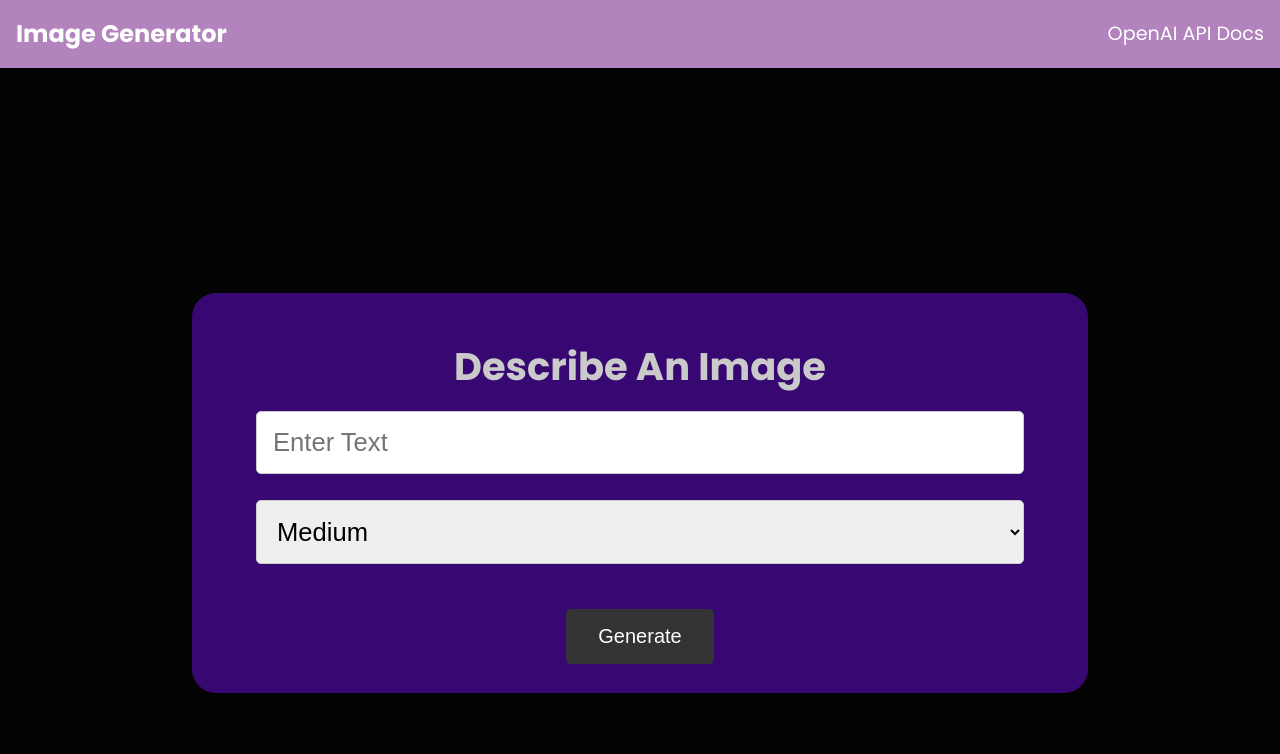
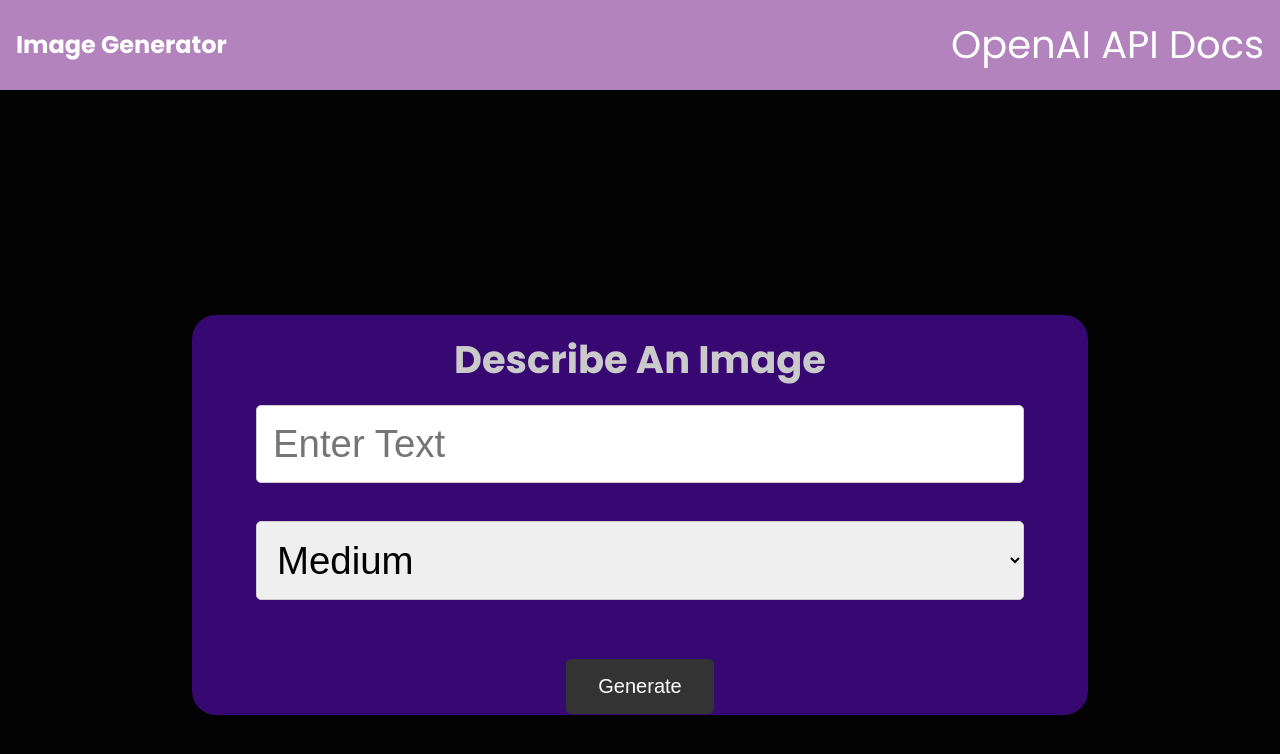
Before and after one commit to milanp19/openai, a website: page public/index.html in a window 1280 px wide. Drawn offline with Linux system fonts and the light colour scheme.

Commit message:
fixed layout issues

```diff
--- a/public/css/style.css
+++ b/public/css/style.css
@@ -36,13 +36,14 @@ body {
 .navbar ul {
   list-style: none;
   display: flex;
+  font-size: 3vw;
 }
 
 
 .navbar a {
   color: #fff;
   text-decoration: none;
-  font-size: 1.2rem;
+  font-size: vw;
 }
 
 .navbar a:hover {
@@ -77,7 +78,7 @@ body {
 
 .showcase form input,
 form select {
-  font-size: 2vw;
+  font-size: 3vw;
   width: 60vw;
   padding: 1rem;
   border: 1px solid #ccc;
```
